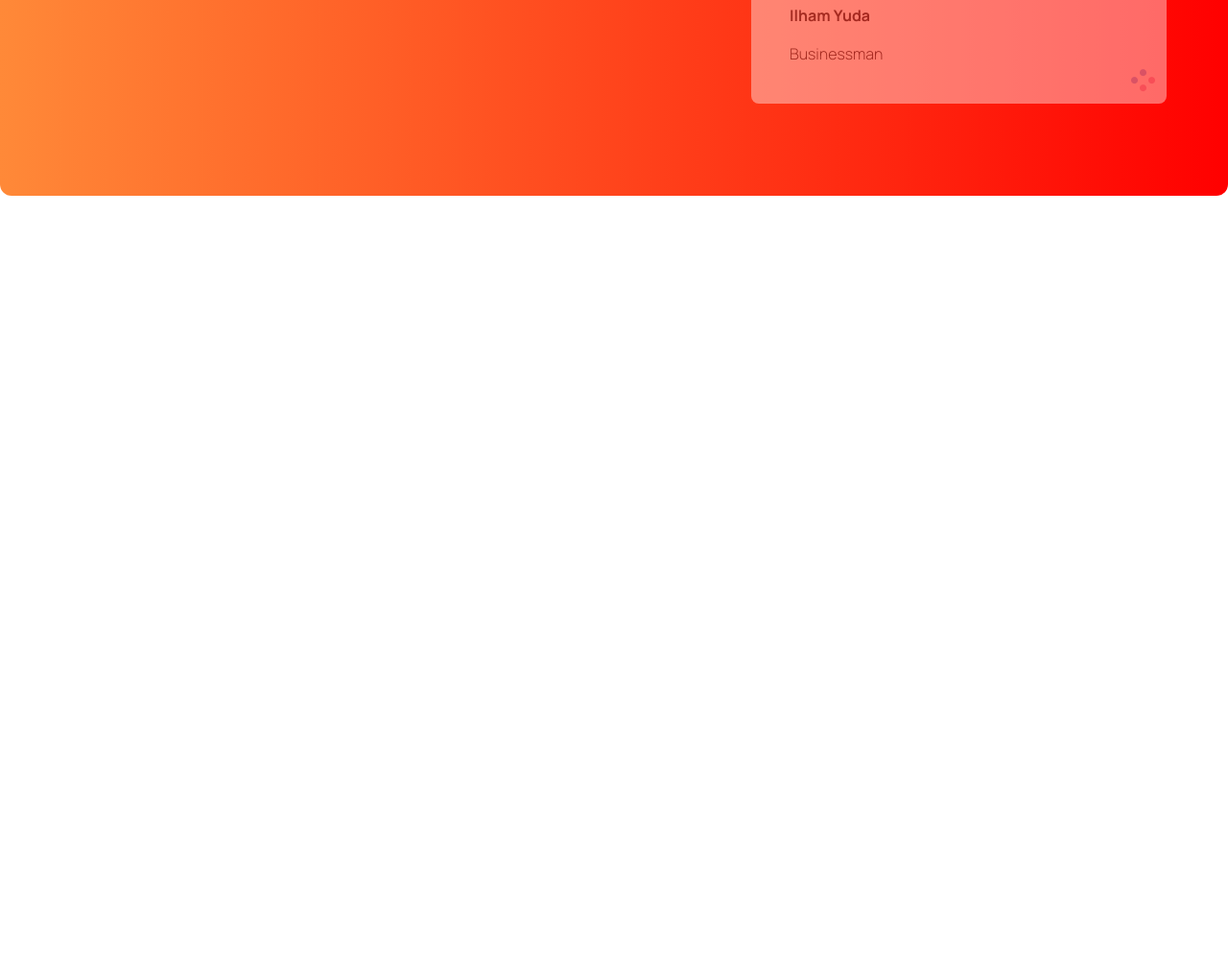
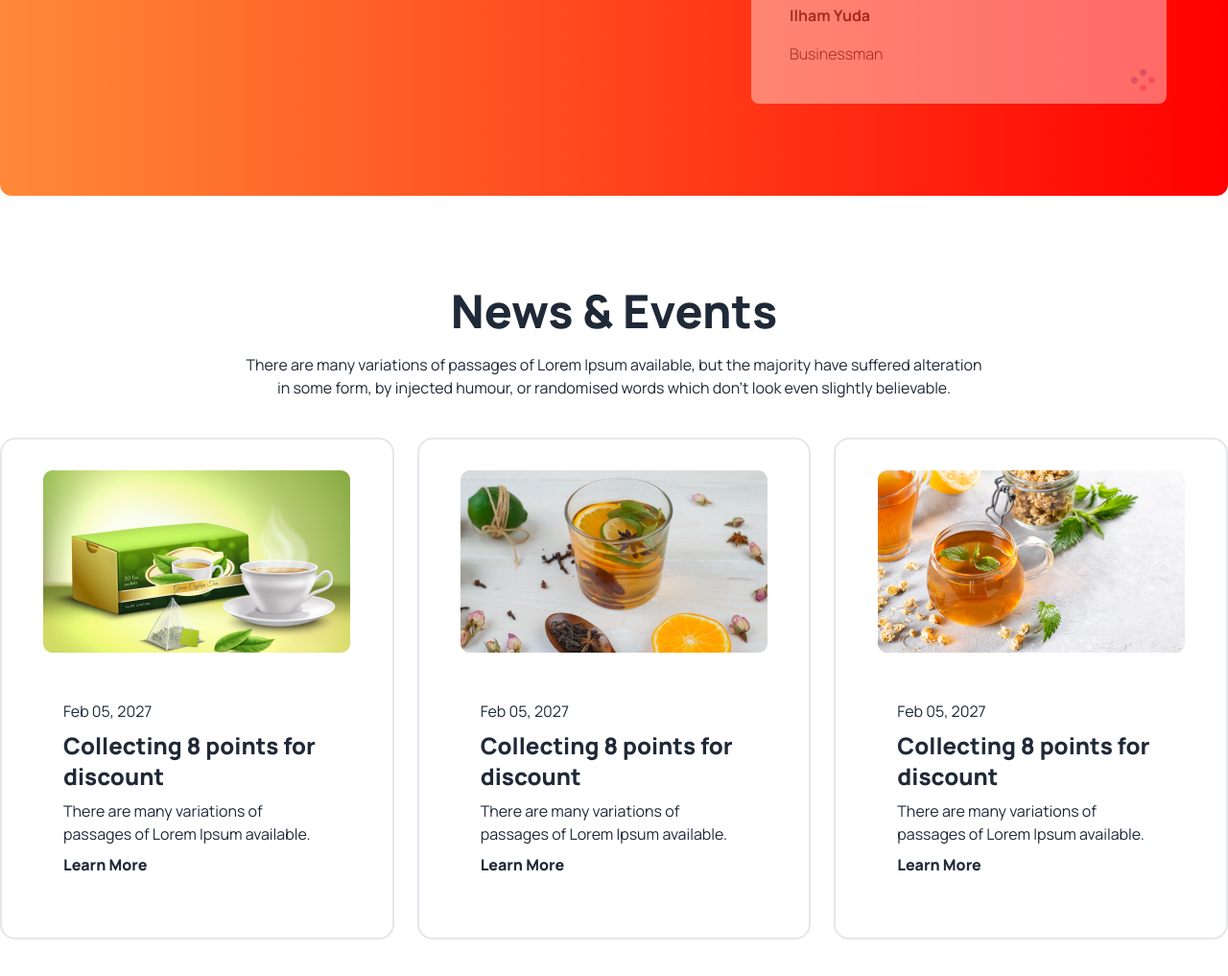
Before and after one commit to FAZLULCSE/tea-house-fz, a plain HTML site: page index.html in a window 1280 px wide. Shown: the part 2327-3344 px from the top of the page at 96% size. Before the commit the page ends 2627 px from the top, so only its background shows below. Drawn offline with nearby package versions, Linux system fonts and the light colour scheme.

Commit message:
News & Event Section Added

```diff
--- a/index.html
+++ b/index.html
@@ -75,7 +75,7 @@
                 <div class="card  p-8 bg-gradient-to-b from-[#F4F4F4] to-[	#f4f4f4] shadow-xl">
                     <figure><img src="images/tea-2.png" alt="tea" /></figure>
                     <div class="card-body">
-                      <h2 class="text-2xl font-extrabold">Milk Tea</h2>
+                      <h2 class="text-2xl font-extrabold">Black Tea</h2>
                       <p>Creamer could be replaced by fresh milk</p>
                     </div>
                   </div>
@@ -83,7 +83,7 @@
                 <div class="card  p-8 bg-gradient-to-b from-[#F4F4F4] to-[	#f4f4f4] shadow-xl">
                     <figure><img src="images/tea-3.png" alt="tea" /></figure>
                     <div class="card-body">
-                      <h2 class="text-2xl font-extrabold">Milk Tea</h2>
+                      <h2 class="text-2xl font-extrabold">Lemon Tea</h2>
                       <p>Creamer could be replaced by fresh milk</p>
                     </div>
                   </div>
@@ -91,13 +91,12 @@
                 <div class="card  p-8 bg-gradient-to-b from-[#F4F4F4] to-[	#f4f4f4] shadow-xl">
                     <figure><img src="images/tea-4.png" alt="tea" /></figure>
                     <div class="card-body">
-                      <h2 class="text-2xl font-extrabold">Milk Tea</h2>
+                      <h2 class="text-2xl font-extrabold">Green Tea</h2>
                       <p>Creamer could be replaced by fresh milk</p>
                     </div>
                   </div>
 
             </div>
-
         </section>
         <!-- tea section with gird -->
         <section class="container my-24 gap-12 flex flex-col md:flex-row">
@@ -129,7 +128,7 @@
                 <p class="text-white">
                     There are many variations of passages of Lorem Ipsum available, but the majority have suffered alteration in some form, by injected humour, or randomised words which don't look even slightly believable.
                 </p>
-                <button class="btn btn-primary bg-white text-orange-600">Show All</button>
+                <button class="btn btn-primary bg-white text-orange-600 border-none">Show All</button>
             </div>
             <div class="relative ">
                 <div class="p-10 relative z-10 mb-16 w-[433px] opacity-40 bg-white rounded-lg space-y-4">
@@ -155,6 +154,44 @@
                 </div>
             </div>
         </section>
+        <!-- News & Event Section -->
+        <section class="text-center">
+          <h2 class="text-5xl font-extrabold mb-5">News & Events</h2>
+          <p class="lg:max-w-3xl mb-10 mx-auto">There are many variations of passages of Lorem Ipsum available, but the majority have suffered alteration in some form, by injected humour, or randomised words which don't look even slightly believable. </p>
+          <!-- card container -->
+          <div class="grid gap-6 grid-cols-1 lg:grid-cols-3">
+              <!-- 1 card -->
+              <div class="card text-left p-8 space-y-4 border-2">
+                  <figure><img src="images/news-1.png" alt="tea" /></figure>
+                  <div class="card-body">
+                    <p>Feb 05, 2027</p>
+                    <h2 class="text-2xl font-extrabold">Collecting 8 points for discount</h2>
+                    <p>There are many variations of passages of Lorem Ipsum available.</p>
+                    <p class="font-extrabold">Learn More</p>
+                  </div>
+                </div>
+              <!-- 2 card -->
+              <div class="card text-left p-8 space-y-4 border-2">
+                <figure><img src="images/news-2.png" alt="tea" /></figure>
+                <div class="card-body">
+                  <p>Feb 05, 2027</p>
+                  <h2 class="text-2xl font-extrabold">Collecting 8 points for discount</h2>
+                  <p>There are many variations of passages of Lorem Ipsum available.</p>
+                  <p class="font-extrabold">Learn More</p>
+                </div>
+              </div>
+              <!-- 3 card -->
+              <div class="card text-left p-8 space-y-4 border-2">
+                <figure><img src="images/news-3.png" alt="tea" /></figure>
+                <div class="card-body">
+                  <p>Feb 05, 2027</p>
+                  <h2 class="text-2xl font-extrabold">Collecting 8 points for discount</h2>
+                  <p>There are many variations of passages of Lorem Ipsum available.</p>
+                  <p class="font-extrabold">Learn More</p>
+                </div>
+              </div>
+          </div>
+      </section>
     </main>
     <footer>
 
```
